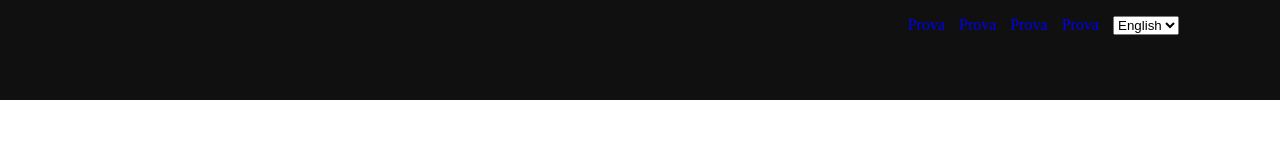
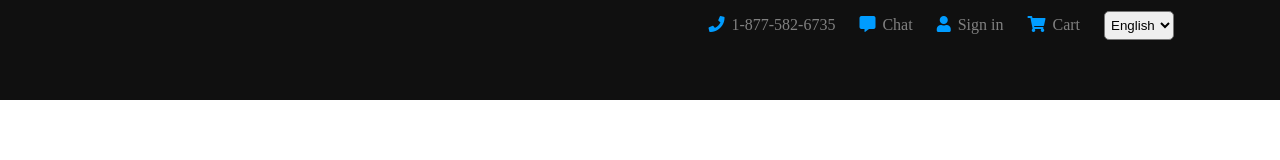
Before and after one commit to SimoneRomiti/sass-painter, a website: page index.html in a window 1280 px wide. Drawn offline with Linux system fonts and the light colour scheme.

Commit message:
Header-top completo

```diff
--- a/index.html
+++ b/index.html
@@ -1,6 +1,7 @@
 <!DOCTYPE html>
 <html lang="en" dir="ltr">
   <head>
+    <link rel="stylesheet" href="https://cdnjs.cloudflare.com/ajax/libs/font-awesome/5.15.1/css/all.css" integrity="sha512-f73UKwzP1Oia45eqHpHwzJtFLpvULbhVpEJfaWczo/ZCV5NWSnK4vLDnjTaMps28ocZ05RbI83k2RlQH92zy7A==" crossorigin="anonymous" />
     <link rel="stylesheet" href="css/style.css">
     <meta charset="utf-8">
     <title></title>
@@ -11,10 +12,30 @@
     <header>
       <div class="header-top">
         <ul>
-          <li><a href="#">Prova</a></li>
-          <li><a href="#">Prova</a></li>
-          <li><a href="#">Prova</a></li>
-          <li><a href="#">Prova</a></li>
+          <li>
+            <a href="#">
+              <i class="fas fa-phone"></i>
+              1-877-582-6735
+            </a>
+          </li>
+          <li>
+            <a href="#">
+              <i class="fas fa-comment-alt"></i>
+              Chat
+            </a>
+          </li>
+          <li>
+            <a href="#">
+              <i class="fas fa-user"></i>
+              Sign in
+            </a>
+          </li>
+          <li>
+            <a href="#">
+              <i class="fas fa-shopping-cart"></i>
+              Cart
+            </a>
+          </li>
           <li>
             <select class="" name="">
               <option value="en">English</option>
--- a/src/partials/_header.scss
+++ b/src/partials/_header.scss
@@ -2,7 +2,7 @@ header{
   height: $headerHeight;
   background: #101010;
   .header-top{
-    width: 85%;
+    width: $wrapper;
     margin: auto;
     height: $headerHeight / 2;
     ul{
@@ -12,9 +12,21 @@ header{
       li{
         display: inline-block;
         list-style: none;
-        margin: 0 5px;
+        margin: 0 10px;
         a {
           text-decoration: none;
+          color: grey;
+          &:hover{
+            color: white;
+          }
+          i {
+            margin-right: 3px;
+            color: $blueColor;
+          }
+        }
+        select{
+          padding: 5px 2px;
+          border-radius: 5px;
         }
       }
     }
--- a/src/partials/_variables.scss
+++ b/src/partials/_variables.scss
@@ -1 +1,3 @@
 $headerHeight: 100px;
+$wrapper: 85%;
+$blueColor: #009CFF;
```
Also changed, not shown: css/style.css.
